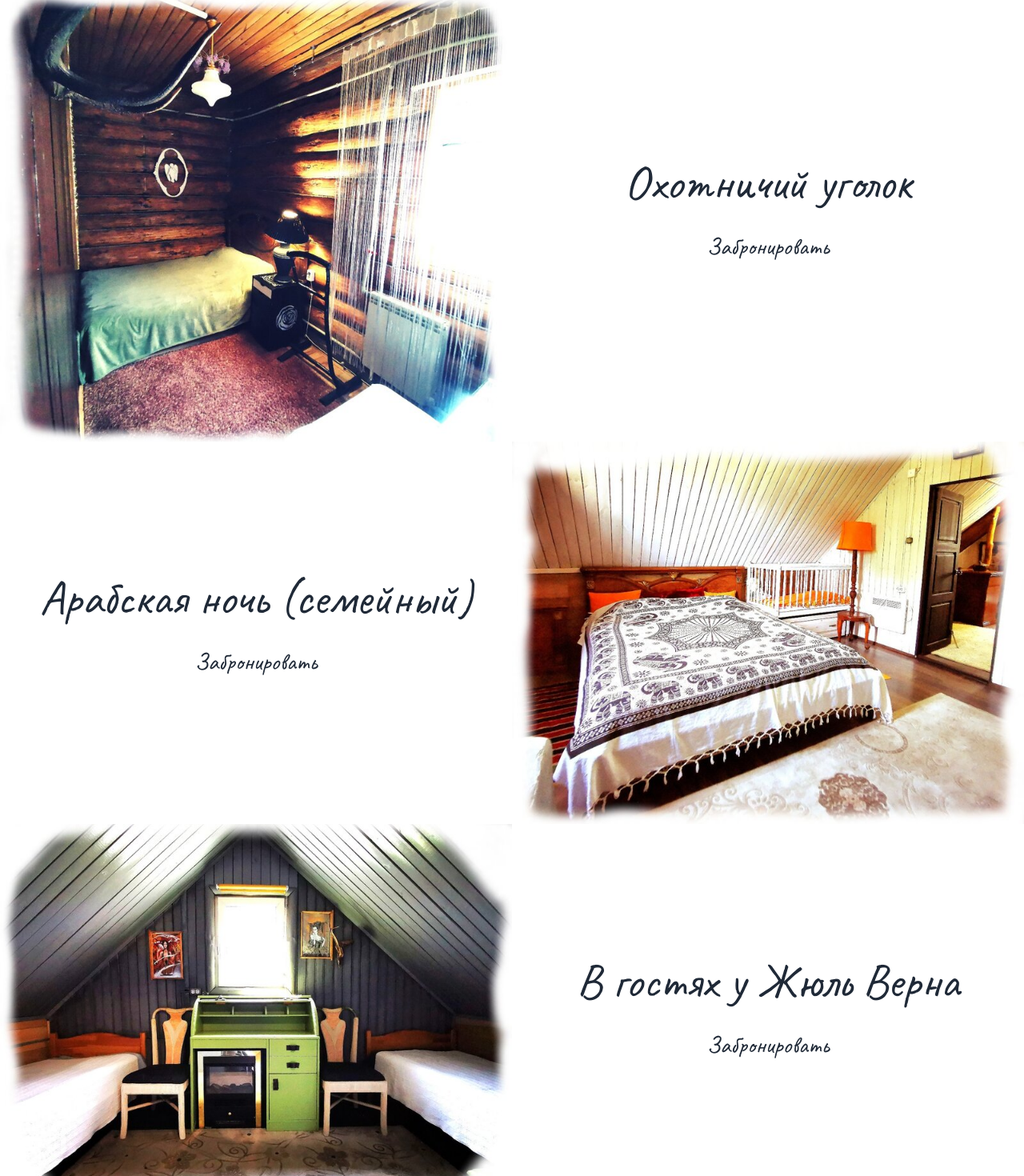
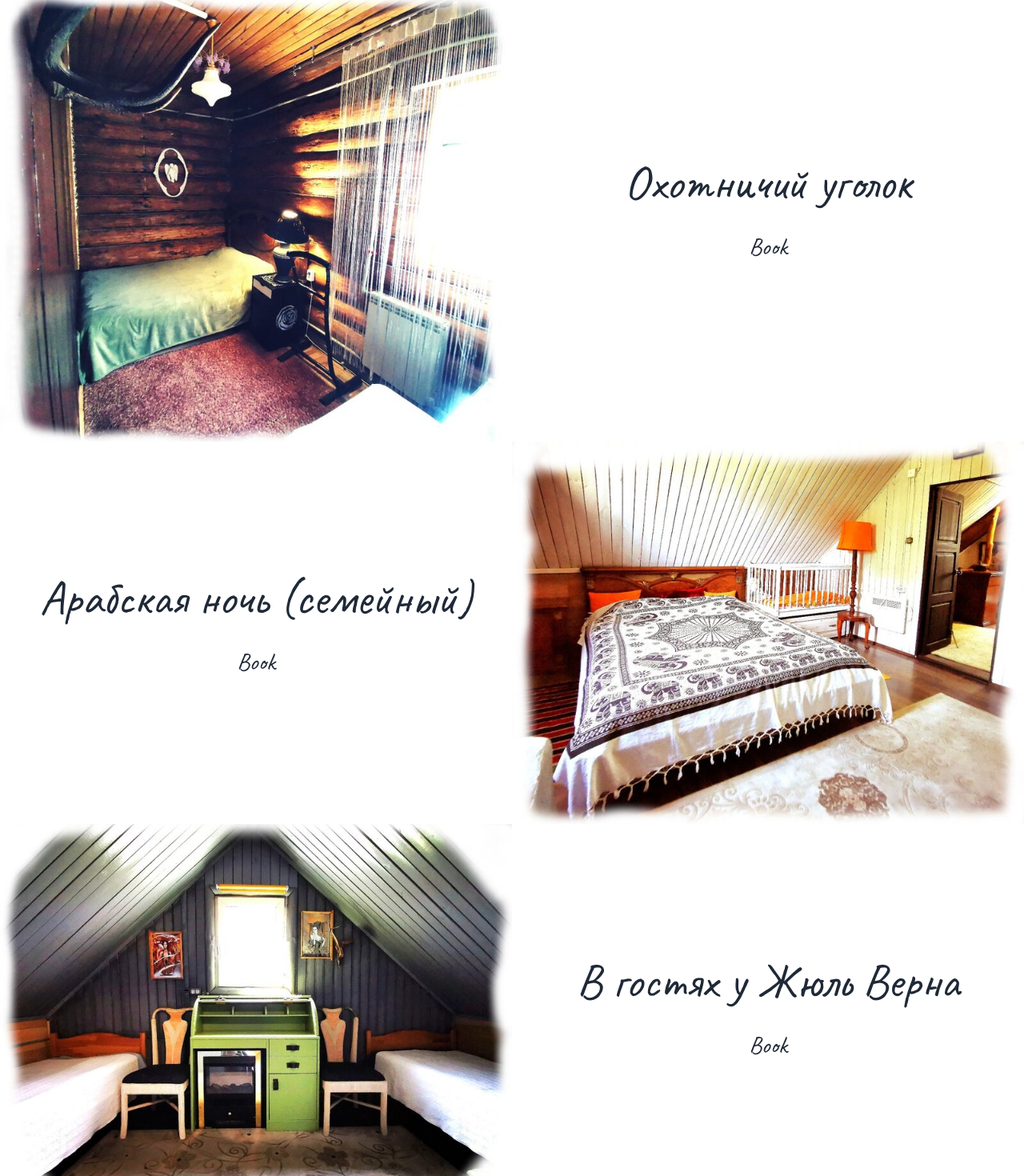
Before and after one commit to ri-commits/lesnaya_skazka, a Next.js app: page / in a window 1280 px wide. Shown: the part 2546-4016 px from the top of the page at 80% size. Built offline with nearby package versions, Linux system fonts and the light colour scheme; a web font is replaced by a local one.

Commit message:
language half

```diff
--- a/components/ImageSlider.jsx
+++ b/components/ImageSlider.jsx
@@ -7,7 +7,7 @@ import { HiChevronLeft, HiChevronRight } from "react-icons/hi";
 import images from "../public/assets/index.js";
 import Image from "next/image.js";
 
-const ImageSlider = () => {
+const ImageSlider = ({ isEnglish }) => {
   const settings = {
     dots: false,
     infinite: true,
@@ -31,11 +31,13 @@ const ImageSlider = () => {
   return (
     <div className=" p-3 pb-12 bg-neutral-100">
       <div className="font-caveat flex flex-col justify-center items-center p-5 text-gray-800">
-        <h1 className="md:text-8xl text-7xl ">То что нас окружает</h1>
+        <h1 className="md:text-8xl text-7xl ">
+          {isEnglish ? `What surrounds us` : `То что нас окружает`}
+        </h1>
         <div className="flex gap-10 pt-2 text-2xl">
-          <p>природа</p>
-          <p>умиратворение</p>
-          <p>сказка</p>
+          <p>{isEnglish ? "nature" : "природа"}</p>
+          <p>{isEnglish ? "appeasement" : "умиратворение"}</p>
+          <p>{isEnglish ? "fairy tale" : "сказка"}</p>
         </div>
       </div>
       <div className="relative">
--- a/components/Rooms.jsx
+++ b/components/Rooms.jsx
@@ -3,7 +3,7 @@ import images from "../public/assets/rooms/index.js";
 import cloud from "../public/assets/cloud.png";
 import Link from "next/link.js";
 
-const ReservationButton = () => (
+const ReservationButton = ({ isEnglish }) => (
   <Link
     href="#contact"
     className="mt-3 group text-gray-800 py-4 md:py-5 px-8 md:px-10 relative overflow-hidden"
@@ -13,12 +13,12 @@ const ReservationButton = () => (
       style={{ backgroundImage: `url(${cloud.src})` }}
     ></span>
     <span className="relative z-10 font-caveat md:text-3xl text-2xl group-hover:text-white">
-      Забронировать
+      {isEnglish ? "Book" : "Забронировать"}
     </span>
   </Link>
 );
 
-const Room = ({ image, description, reverse }) => {
+const Room = ({ isEnglish, image, description, reverse }) => {
   return (
     <div
       className={`flex flex-col ${
@@ -37,34 +37,42 @@ const Room = ({ image, description, reverse }) => {
       </div>
       <div className="flex flex-col justify-center items-center p-5 text-gray-800 md:w-1/2">
         <h2 className="md:text-6xl text-3xl font-caveat">{description}</h2>
-        <ReservationButton />
+        <ReservationButton isEnglish />
       </div>
     </div>
   );
 };
 
-const Rooms = () => {
+const Rooms = ({ isEnglish }) => {
   return (
     <div>
       <div className="font-caveat flex flex-col justify-center items-center p-5 text-gray-800">
-        <h1 className="md:text-8xl text-7xl ">Каждый найдет для себя</h1>
+        <h1 className="md:text-8xl text-7xl ">
+          {isEnglish
+            ? "Everyone will find something"
+            : "Каждый найдет для себя"}
+        </h1>
       </div>
 
       <Room
         image={images.room1}
-        description="Охотничий уголок"
+        description={isEnglish ? "Hunting corner" : "Охотничий уголок"}
         reverse={false}
         key="room1"
       />
       <Room
         image={images.room2}
-        description="Арабская ночь (семейный)"
+        description={
+          isEnglish ? "Arabian Night (family)" : "Арабская ночь (семейный)"
+        }
         reverse={true}
         key="room2"
       />
       <Room
         image={images.room3}
-        description="В гостях у Жюль Верна"
+        description={
+          isEnglish ? "Visiting Jules Verne" : "В гостях у Жюль Верна"
+        }
         reverse={false}
         key="room3"
       />
```
